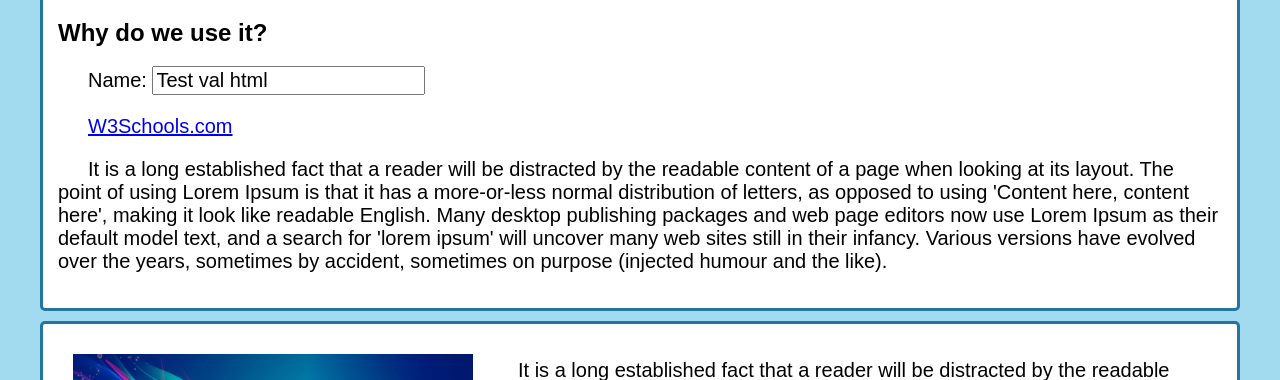
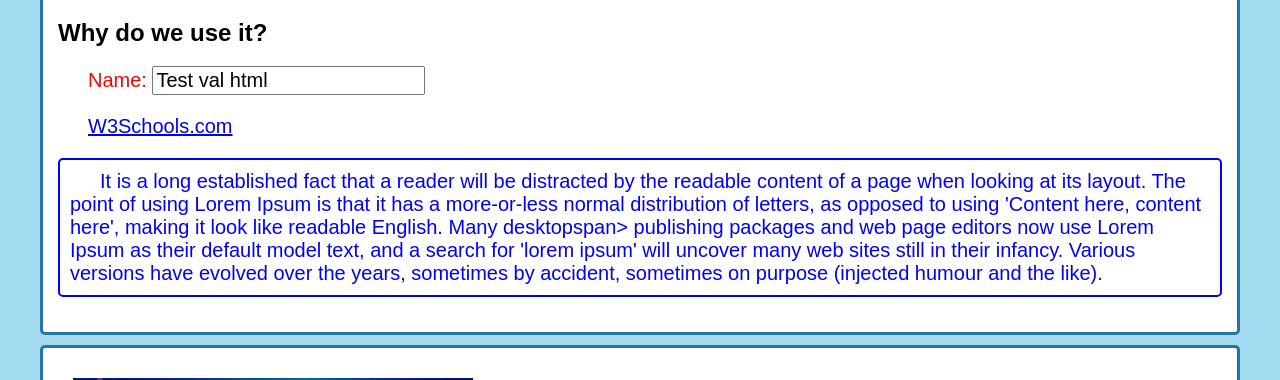
Before and after one commit to Sanjadoc/jQuery-w3s-edu, a plain HTML site: page index.html in a window 1280 px wide. Shown: the part 344-724 px from the top of the page. Drawn offline with Linux system fonts and the light colour scheme.

Commit message:
Qw3s-7-end jQuery traversing

```diff
--- a/index.html
+++ b/index.html
@@ -46,7 +46,7 @@
 
                <p><a href="http://www.w3schools.com" id="w3s" title="w3s">W3Schools.com</a></p>
 
-               <p>It is a long established fact that a reader will be distracted by the readable content of a page when looking at its layout. The point of using Lorem Ipsum is that it has a more-or-less normal distribution of letters, as opposed to using 'Content here, content here', making it look like readable English. Many desktop publishing packages and web page editors now use Lorem Ipsum as their default model text, and a search for 'lorem ipsum' will uncover many web sites still in their infancy. Various versions have evolved over the years, sometimes by accident, sometimes on purpose (injected humour and the like).
+              <p>It is a long established fact that a reader will be distracted by the readable content of a page when looking at its layout. The point of using Lorem Ipsum is that it has a more-or-less normal distribution of letters, as opposed to using 'Content here, content here', making it look like readable English. <span>Many desktop</span>span> publishing packages and web page editors now use Lorem Ipsum as their default model text, and a search for 'lorem ipsum' will uncover many web sites still in their infancy. Various versions have evolved over the years, sometimes by accident, sometimes on purpose (injected humour and the like).
                </p>
           </div>
 
--- a/js/script.js
+++ b/js/script.js
@@ -165,4 +165,26 @@ $(document).ready(function(){
         $("#btn3").css({"height":"100px", "width":"200px"});
     });
 
+    $(".test3").css("padding", "130px");
 });
+
+
+
+//jQuery Traversing
+$(document).ready(function(){
+    $("span").parents("p").css({"color": "blue", "border": "2px solid blue", "padding": "10px", "border-radius": "5px"});
+
+    //$("span").parentsUntil("div").css("color", "yellow");
+
+    $(".test2").children("p").css("color", "blue");
+
+    $(".future").find("p").css("color", "blue");
+
+    $("div").siblings("p").css("color", "red");
+
+    $("div p").first("p").css("color", "red");
+    $("div p").last("p").css("color", "red");
+    $("div p").eq(3).css("color", "blue");
+    //$("p").filter(".intro");
+    //$("p").not(".intro");
+});
```
